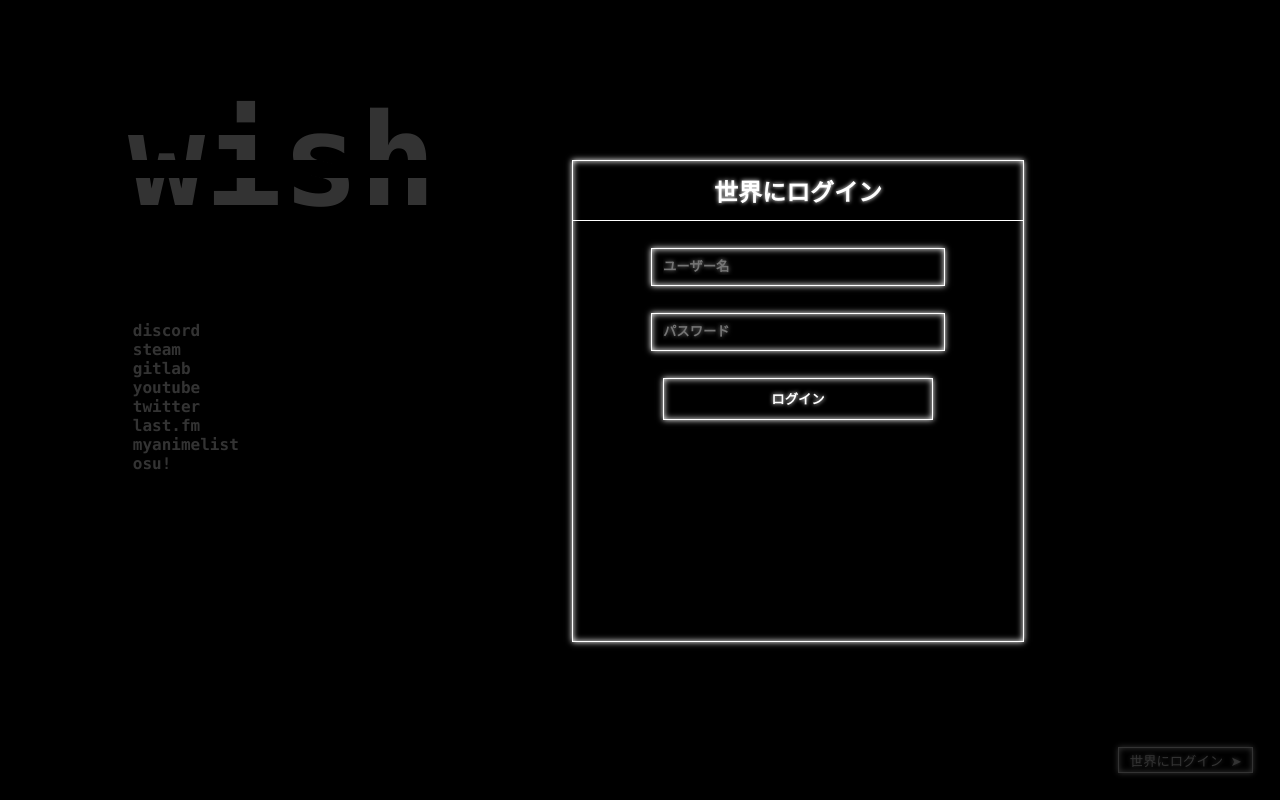
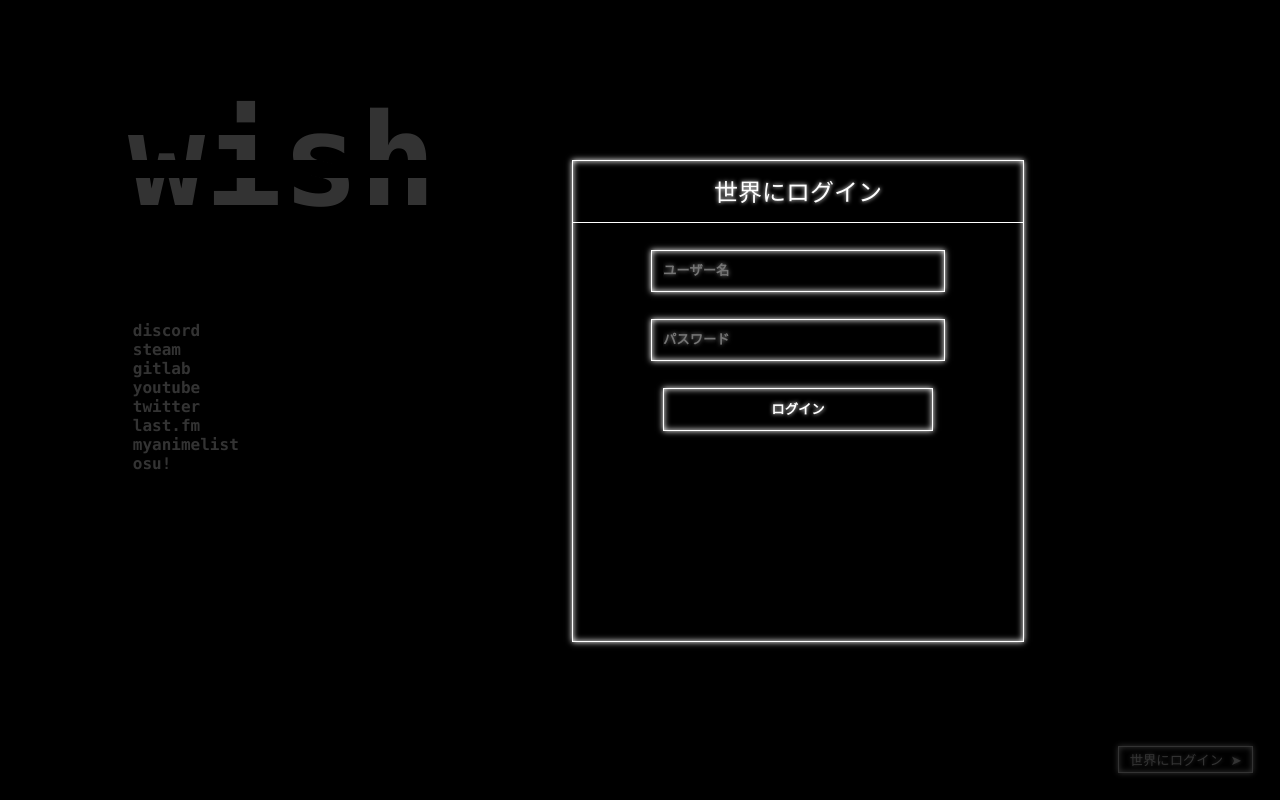
Before and after one commit to sekaiwish/sek.ai, a PHP site: page /wip/index.php in a window 1280 px wide, after a click that opens the changed part. Run offline with PHP 8.4, Linux system fonts and the light colour scheme.

Commit message:
wait is this 200th

```diff
--- a/wip/home.css
+++ b/wip/home.css
@@ -3,6 +3,10 @@
     src: url(font.woff2) format("woff2");
     font-weight: bold;
     font-style: normal;
+}
+.jp {
+  font-family: "M PLUS 1p";
+  font-weight: 300;
 }
 body {
   background: #000;
--- a/wip/index.php
+++ b/wip/index.php
@@ -4,6 +4,7 @@
   <head>
     <meta charset="utf-8">
     <title>wish</title>
+    <link rel="stylesheet" href="//fonts.googleapis.com/css?family=M+PLUS+1p:300&amp;subset=japanese">
     <link rel="stylesheet" href="home.css">
   </head>
   <body>
@@ -18,20 +19,20 @@
       <br><a target="_blank" href="//myanimelist.net/profile/Ain">myanimelist</a>
       <br><a target="_blank" href="//osu.ppy.sh/users/Wishu">osu!</a>
       <?php if (isset($_SESSION["username"])): ?>
-        <button type="button" name="button" onclick="window.location.href='/home/'">&#x4E16;&#x754C;&#x306B;&#x7D9A;&#x3051;&#x308B;&nbsp;&nbsp;&#10148;</button>
+        <button class="jp" type="button" name="button" onclick="window.location.href='/home/'">&#x4E16;&#x754C;&#x306B;&#x7D9A;&#x3051;&#x308B;&nbsp;&nbsp;&#10148;</button>
       <?php else: ?>
-        <button type="button" name="button" onclick="modalToggle()">&#x4E16;&#x754C;&#x306B;&#x30ED;&#x30B0;&#x30A4;&#x30F3;&nbsp;&nbsp;&#10148;</button>
+        <button class="jp" type="button" name="button" onclick="modalToggle()">&#x4E16;&#x754C;&#x306B;&#x30ED;&#x30B0;&#x30A4;&#x30F3;&nbsp;&nbsp;&#10148;</button>
       <?php endif; ?>
     </div>
     <div id="catch" onclick="catchModal()"></div>
     <div id="modal">
-      <h2>&#x4E16;&#x754C;&#x306B;&#x30ED;&#x30B0;&#x30A4;&#x30F3;</h2>
+      <h2 class="jp">&#x4E16;&#x754C;&#x306B;&#x30ED;&#x30B0;&#x30A4;&#x30F3;</h2>
       <form class="login" action="../php/login.php" method="post">
-        <input type="text" name="username" maxlength="16" placeholder="&#x30E6;&#x30FC;&#x30B6;&#x30FC;&#x540D;" required>
+        <input class="jp" type="text" name="username" maxlength="16" placeholder="&#x30E6;&#x30FC;&#x30B6;&#x30FC;&#x540D;" required>
         <br>
-        <input type="password" name="password" maxlength="16" placeholder="&#x30D1;&#x30B9;&#x30EF;&#x30FC;&#x30C9;" required>
+        <input class="jp" type="password" name="password" maxlength="16" placeholder="&#x30D1;&#x30B9;&#x30EF;&#x30FC;&#x30C9;" required>
         <br>
-        <input type="submit" value="&#x30ED;&#x30B0;&#x30A4;&#x30F3;">
+        <input class="jp" type="submit" value="&#x30ED;&#x30B0;&#x30A4;&#x30F3;">
       </form>
     </div>
     <audio id="player" src="theme.flac"></audio>
```
